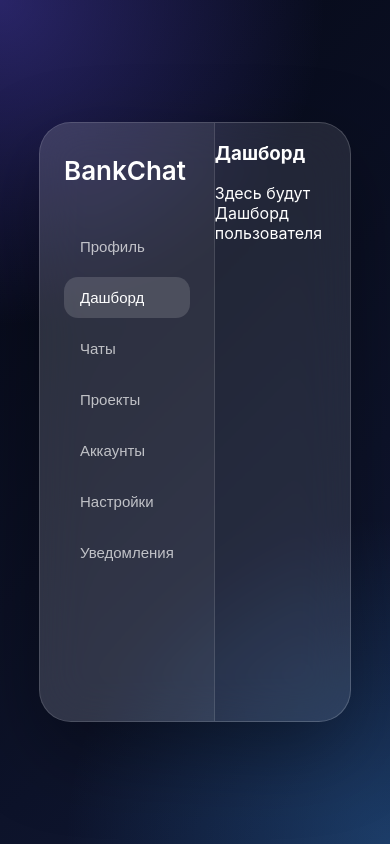
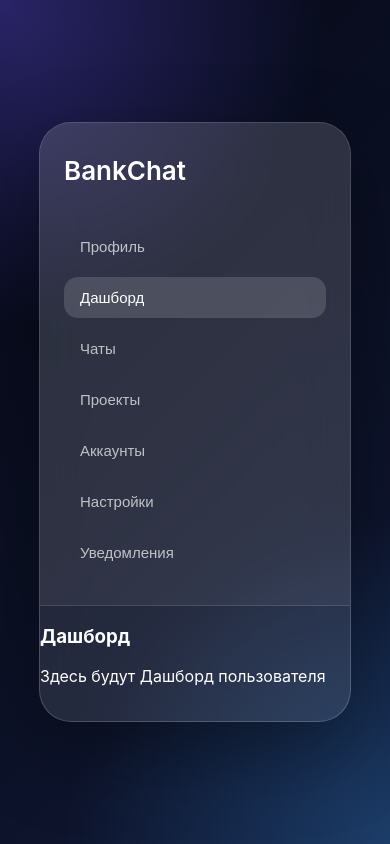
Before and after one commit to Polevov96/BankChat-javaReact, a React (Vite) app in the folder frontend/: page / in a window 390 px wide. Built offline with nearby package versions, Linux system fonts and the light colour scheme.

Commit message:
refactor: вынести sidebar и данные меню

```diff
--- a/frontend/src/App.css
+++ b/frontend/src/App.css
@@ -15,12 +15,7 @@
       rgba(62, 168, 255, 0.25),
       transparent 35%
     ),
-    linear-gradient(
-      135deg,
-      #050816,
-      #0b1024 50%,
-      #111936
-    );
+    linear-gradient(135deg, #050816, #0b1024 50%, #111936);
 
   color: white;
 }
@@ -95,3 +90,15 @@
   background: rgba(255, 255, 255, 0.14);
   color: white;
 }
+
+@media (max-width: 768px) {
+  .glass-panel {
+    flex-direction: column;
+  }
+
+  .sidebar {
+    width: 100%;
+    border-right: none;
+    border-bottom: 1px solid rgba(255, 255, 255, 0.12);
+  }
+}
--- a/frontend/src/App.tsx
+++ b/frontend/src/App.tsx
@@ -1,76 +1,22 @@
 import "./App.css";
 import { useState } from "react";
-
-type MenuItem = {
-  id: string;
-  label: string;
-  description: string;
-};
+import Sidebar from "./components/Sidebar";
+import { menuItems } from "./data/menuItems";
 
 function App() {
   const [activeSection, setActiveSection] = useState("dashboard");
-
-  const menuItems: MenuItem[] = [
-    {
-      id: "profile",
-      label: "Профиль",
-      description: "Данные пользователя",
-    },
-    {
-      id: "dashboard",
-      label: "Дашборд",
-      description: "Здесь будут Дашборд пользователя",
-    },
-    {
-      id: "chats",
-      label: "Чаты",
-      description: "Здесь будут Чаты пользователя",
-    },
-    {
-      id: "projects",
-      label: "Проекты",
-      description: "Здесь будут Проекты пользователя",
-    },
-    {
-      id: "accounts",
-      label: "Аккаунты",
-      description: "Здесь будут Аккаунты пользователя",
-    },
-    {
-      id: "settings",
-      label: "Настройки",
-      description: "Здесь будут настройки пользователя",
-    },
-    {
-      id: "notifications",
-      label: "Уведомления",
-      description: "Здесь будут уведомления пользователя",
-    },
-  ];
 
   const activeItem = menuItems.find((item) => item.id === activeSection);
 
   return (
     <main className="app">
       <section className="glass-panel">
-        <aside className="sidebar">
-          <h2 className="logo">BankChat</h2>
-
-          <nav className="menu">
-            {menuItems.map((item) => (
-              <button
-                key={item.id}
-                className={
-                  activeSection === item.id ? "menu-item active" : "menu-item"
-                }
-                onClick={() => setActiveSection(item.id)}
-              >
-                {item.label}
-              </button>
-            ))}
-          </nav>
-        </aside>
-
+        <Sidebar
+          title="BankChat"
+          activeSection={activeSection}
+          menuItems={menuItems}
+          setActiveSection={setActiveSection}
+        />
         <section className="content">
           <h1>{activeItem?.label}</h1>
           <p>{activeItem?.description}</p>
--- /dev/null
+++ b/frontend/src/components/Sidebar.tsx
@@ -0,0 +1,36 @@
+import type { MenuItem } from "../types/menu";
+
+type SidebarProps = {
+  title: string;
+  activeSection: string;
+  menuItems: MenuItem[];
+  setActiveSection: (section: string) => void;
+};
+
+function Sidebar({
+  activeSection,
+  menuItems,
+  setActiveSection,
+  title,
+}: SidebarProps) {
+  return (
+    <aside className="sidebar">
+      <h2 className="logo">{title}</h2>
+      <nav className="menu">
+        {menuItems.map((item) => (
+          <button
+            key={item.id}
+            className={
+              activeSection === item.id ? "menu-item active" : "menu-item"
+            }
+            onClick={() => setActiveSection(item.id)}
+          >
+            {item.label}
+          </button>
+        ))}
+      </nav>
+    </aside>
+  );
+}
+
+export default Sidebar;
--- /dev/null
+++ b/frontend/src/data/menuItems.ts
@@ -0,0 +1,39 @@
+import type { MenuItem } from "../types/menu.ts";
+
+export const menuItems: MenuItem[] = [
+  {
+    id: "profile",
+    label: "Профиль",
+    description: "Данные пользователя",
+  },
+  {
+    id: "dashboard",
+    label: "Дашборд",
+    description: "Здесь будут Дашборд пользователя",
+  },
+  {
+    id: "chats",
+    label: "Чаты",
+    description: "Здесь будут Чаты пользователя",
+  },
+  {
+    id: "projects",
+    label: "Проекты",
+    description: "Здесь будут Проекты пользователя",
+  },
+  {
+    id: "accounts",
+    label: "Аккаунты",
+    description: "Здесь будут Аккаунты пользователя",
+  },
+  {
+    id: "settings",
+    label: "Настройки",
+    description: "Здесь будут настройки пользователя",
+  },
+  {
+    id: "notifications",
+    label: "Уведомления",
+    description: "Здесь будут уведомления пользователя",
+  },
+];
--- /dev/null
+++ b/frontend/src/types/menu.ts
@@ -0,0 +1,5 @@
+export type MenuItem = {
+  id: string;
+  label: string;
+  description: string;
+};
```
